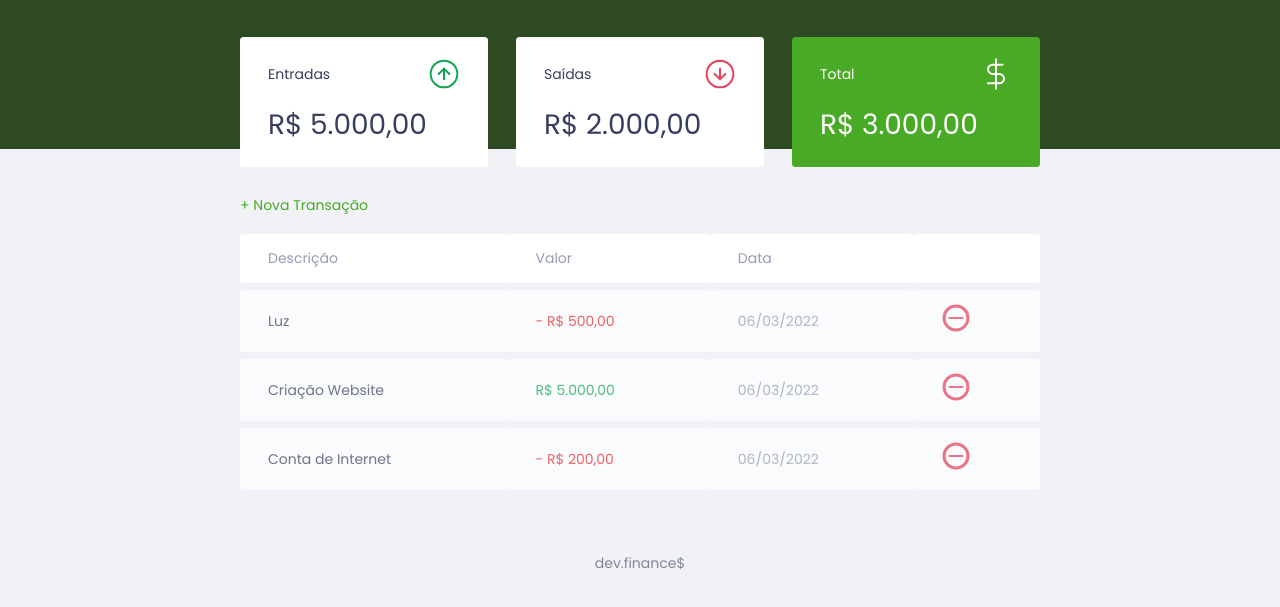
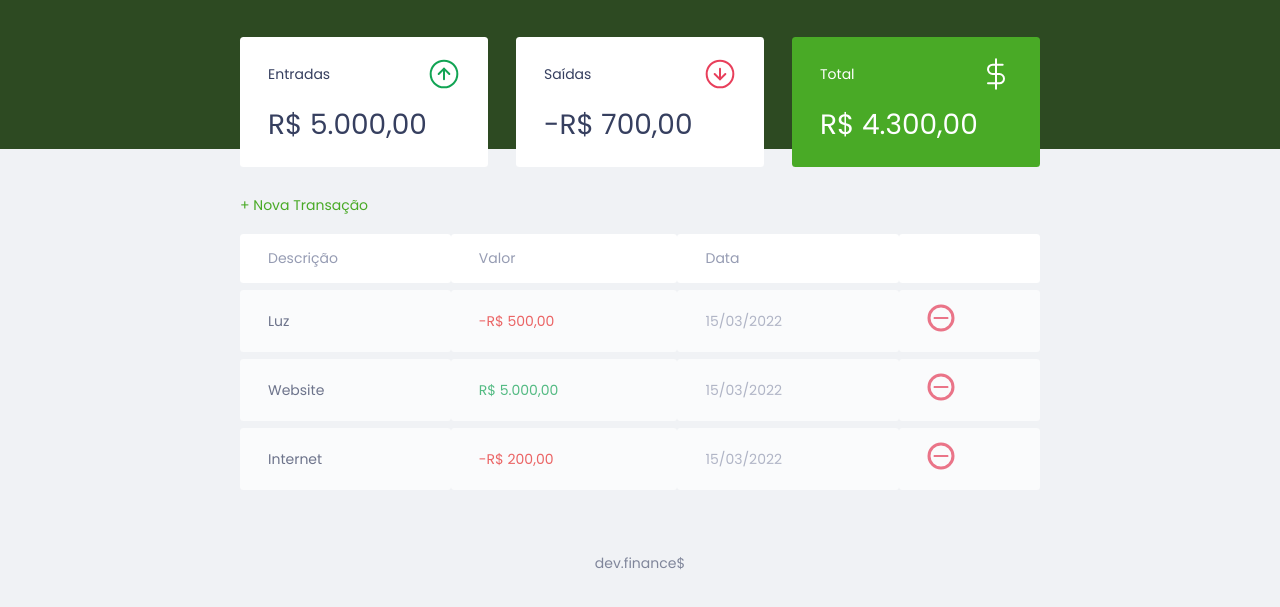
Before and after one commit to leo-serrao/dev-finances, a plain HTML site: page app/index.html in a window 1280 px wide. Shown: the part 61-668 px from the top of the page. Drawn offline with Linux system fonts and the light colour scheme.

Commit message:
first functionalities added

```diff
--- a/app/index.html
+++ b/app/index.html
@@ -31,7 +31,7 @@
             <span>Entradas</span>
             <img src="../assets/income.svg" alt="Imagem de Entradas" />
           </h3>
-          <p>R$ 5.000,00</p>
+          <p id="income-display"></p>
         </div>
 
         <div class="card">
@@ -39,7 +39,7 @@
             <span>Saídas</span>
             <img src="../assets/expense.svg" alt="Imagem de Entradas" />
           </h3>
-          <p>R$ 2.000,00</p>
+          <p id="expense-display"></p>
         </div>
 
         <div class="card total">
@@ -47,7 +47,7 @@
             <span>Total</span>
             <img src="../assets/total.svg" alt="Imagem de Entradas" />
           </h3>
-          <p>R$ 3.000,00</p>
+          <p id="total-display"></p>
         </div>
       </section>
 
@@ -65,28 +65,7 @@
               <th></th>
             </tr>
           </thead>
-          <tbody>
-            <tr>
-              <td class="description">Luz</td>
-              <td class="expense">- R$ 500,00</td>
-              <td class="date">06/03/2022</td>
-              <td><img src="../assets/minus.svg" alt="Remover transação" /></td>
-            </tr>
-
-            <tr>
-              <td class="description">Criação Website</td>
-              <td class="income">R$ 5.000,00</td>
-              <td class="date">06/03/2022</td>
-              <td><img src="../assets/minus.svg" alt="Remover transação" /></td>
-            </tr>
-
-            <tr>
-              <td class="description">Conta de Internet</td>
-              <td class="expense">- R$ 200,00</td>
-              <td class="date">06/03/2022</td>
-              <td><img src="../assets/minus.svg" alt="Remover transação" /></td>
-            </tr>
-          </tbody>
+          <tbody></tbody>
         </table>
       </section>
     </main>
--- a/app/script.js
+++ b/app/script.js
@@ -1,14 +1,153 @@
+//----------  ABRE/FECHA O MODAL --------------//
 const modalBtn = document.querySelector('.button.new')
 const cancelBtn = document.querySelector('.button.cancel')
 const modal = document.querySelector('.modal-overlay')
 
-function openModal() {
-  modal.classList.add('active')
+function toggleModal() {
+  if (modal.classList === 'modal-overlay active') {
+    modal.classList.toggle('active')
+  } else {
+    modal.classList.toggle('active')
+  }
 }
 
-function closeModal() {
-  modal.classList.remove('active')
+modalBtn.addEventListener('click', toggleModal)
+cancelBtn.addEventListener('click', toggleModal)
+
+//----------  FUNCIONALIDADES DA PÁGINA --------------//
+
+//-----  Arr com as transações exibidas na tabela -----//
+const transactions = [
+  {
+    id: 1,
+    description: 'Luz',
+    amount: -50000,
+    date: '15/03/2022'
+  },
+  {
+    id: 2,
+    description: 'Website',
+    amount: 500000,
+    date: '15/03/2022'
+  },
+  {
+    id: 3,
+    description: 'Internet',
+    amount: -20000,
+    date: '15/03/2022'
+  }
+]
+
+//-----  Calculos de entrada, saída e total -----//
+const Transaction = {
+  //-----  Calcula as entradas -----//
+  incomes() {
+    let income = 0
+
+    transactions.forEach(transaction => {
+      if (transaction.amount > 0) {
+        income += transaction.amount
+      }
+    })
+
+    return income
+  },
+  //-----  Calcula as saídas -----//
+  expenses() {
+    let expense = 0
+
+    transactions.forEach(transaction => {
+      if (transaction.amount < 0) {
+        expense += transaction.amount
+      }
+    })
+
+    return expense
+  },
+  //-----  Calcula o total -----//
+  total() {
+    let total = 0
+
+    transactions.forEach(transaction => {
+      total = this.incomes() + this.expenses()
+    })
+
+    return total
+  }
 }
 
-modalBtn.addEventListener('click', openModal)
-cancelBtn.addEventListener('click', closeModal)
+//----- Funcionalidades ligadas ao DOM -----//
+const DOM = {
+  transactionsContainer: document.querySelector('#data-table tbody'),
+
+  //-----  Insere o elemento criado na tabela -----//
+  addTransaction(transaction) {
+    const tr = document.createElement('tr')
+    tr.innerHTML = DOM.innerHTMLTransaction(transaction)
+
+    DOM.transactionsContainer.appendChild(tr)
+  },
+
+  //-----  Cria o elemento da tabela -----//
+  innerHTMLTransaction(transaction) {
+    const CSSClass = transaction.amount > 0 ? 'income' : 'expense'
+
+    const amount = utils.formatCurrency(transaction.amount)
+
+    const html = `
+
+      <td class="description">${transaction.description}</td>
+      <td class="${CSSClass}">${amount}</td>
+      <td class="date">${transaction.date}</td>
+      <td>
+        <img src="../assets/minus.svg" alt="Remover transação" />
+      </td>
+    `
+
+    return html
+  },
+
+  //-----  Atualiza os valores exibidos de entrada, saída e total -----//
+  updateBalance() {
+    document.getElementById('income-display').innerHTML = utils.formatCurrency(
+      Transaction.incomes()
+    )
+
+    document.getElementById('expense-display').innerHTML = utils.formatCurrency(
+      Transaction.expenses()
+    )
+
+    document.getElementById('total-display').innerHTML = utils.formatCurrency(
+      Transaction.total()
+    )
+  }
+}
+
+//----- Utilidades -----//
+const utils = {
+  //-----  Formata os valores da tabela -----//
+  formatCurrency(value) {
+    //-----  Verifica +/- e atribui sinal se necessário -----//
+    const signal = Number(value) < 0 ? '-' : ''
+
+    //-----  Converte valor p/ string e remove tudo que não for número  -----//
+    value = String(value).replace(/\D/g, '')
+
+    //-----  Converte p/ number e divide por cem p/ atribuir casas decimais -----//
+    value = Number(value) / 100
+
+    //-----  Formata para valor em R$ -----//
+    value = value.toLocaleString('pt-BR', {
+      style: 'currency',
+      currency: 'BRL'
+    })
+
+    return signal + value
+  }
+}
+
+transactions.forEach(transaction => {
+  DOM.addTransaction(transaction)
+})
+
+DOM.updateBalance()
```
Also changed, not shown: 1 other file.
